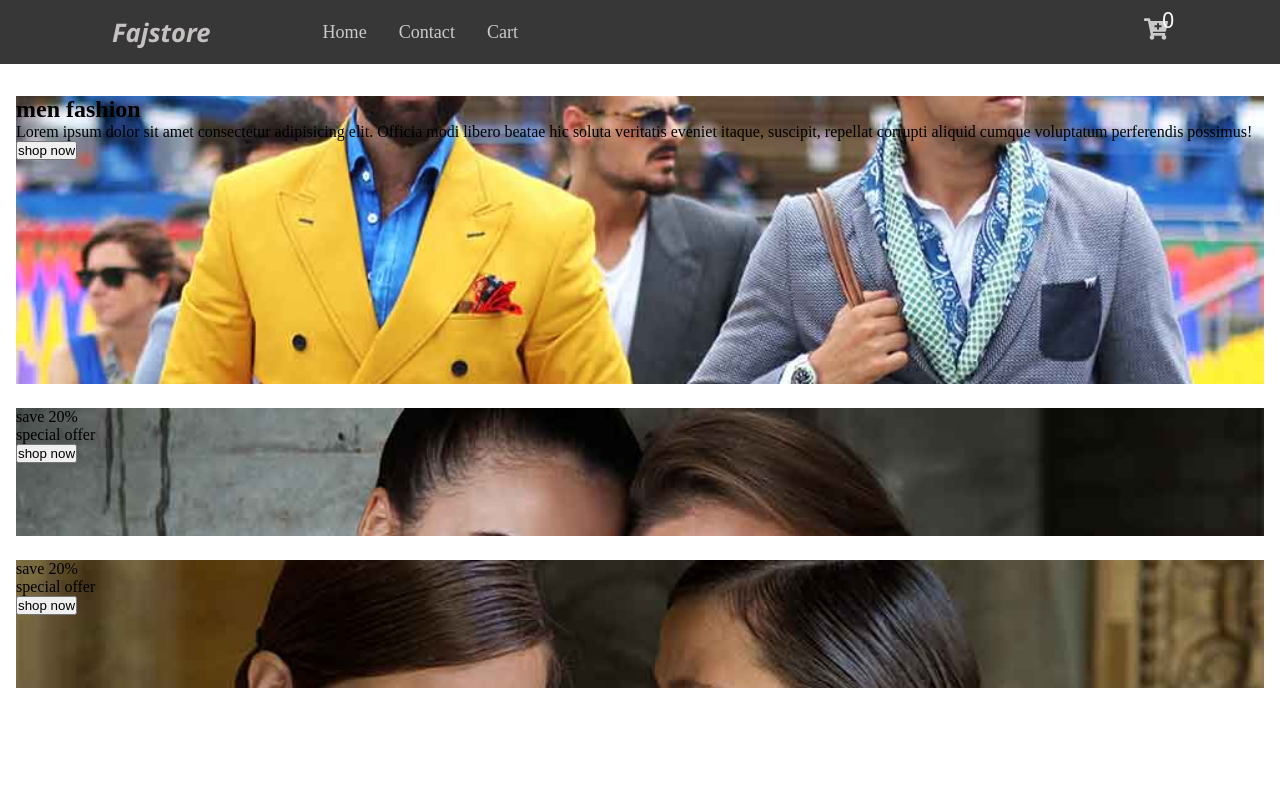
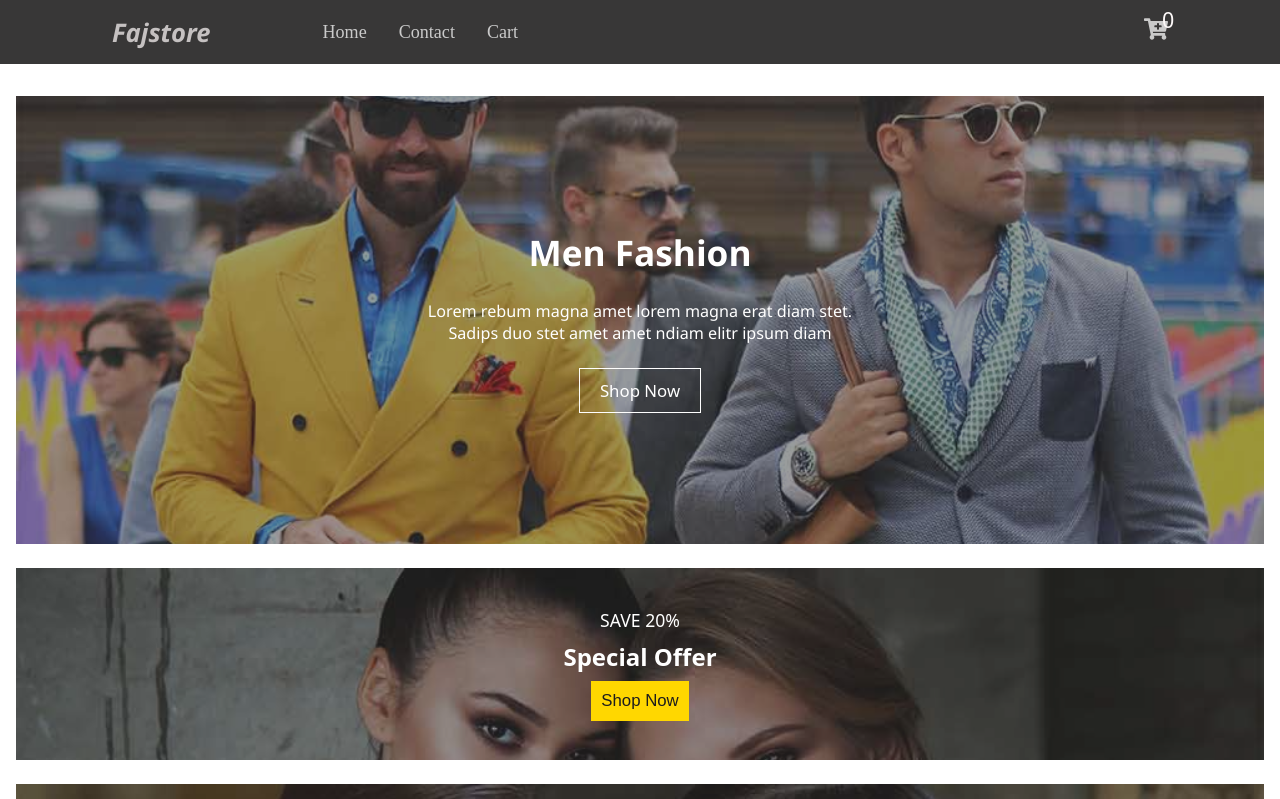
Before and after one commit to juliusfaj/shopping-website, a React (Create React App) app: page / in a window 1280 px wide. Shown: the top 799 px of the page. Built offline with nearby package versions, Linux system fonts and the light colour scheme.

Commit message:
code update

```diff
--- a/src/index.css
+++ b/src/index.css
@@ -135,12 +135,12 @@
 /* 992px */
 @media screen and (min-width: 992px) {
   .small-nav {
-    display: none;
+    display: none !important;
   }
 
   .show-sidebar,
   .sidebar {
-    display: none;
+    display: none !important;
   }
 
   .big-nav {
@@ -208,17 +208,95 @@
   margin-bottom: 1.5rem;
 }
 
+.banner div .overlay {
+  width: 100%;
+  height: 100%;
+  display: flex;
+  justify-content: center;
+  align-items: center;
+  flex-direction: column;
+  background: rgba(56, 56, 56, 0.493);
+  color: white;
+}
+
 .first-container {
   background: url("./img/carousel-1.jpg");
-  height: 18rem;
+  height: 28rem;
   background-position: center;
   background-size: cover;
   background-repeat: no-repeat;
 }
 
+.first-container .overlay h1 {
+  text-transform: capitalize;
+  font-family: "Segoe UI", Tahoma, Geneva, Verdana, sans-serif;
+  font-size: 2.2rem;
+}
+
+.first-container .overlay p {
+  margin: 1.5rem 3rem;
+  text-align: center;
+  max-width: 28rem;
+  font-size: 1.01rem;
+  font-family: "Segoe UI", Tahoma, Geneva, Verdana, sans-serif;
+}
+
+.first-container .overlay button {
+  background: none;
+  padding: 10px 20px;
+  border: 1px solid white;
+  color: white;
+  text-transform: capitalize;
+  cursor: pointer;
+  font-size: 1.05rem;
+  transition: var(--page-transition);
+  font-family: system-ui, -apple-system, BlinkMacSystemFont, "Segoe UI", Roboto,
+    Oxygen, Ubuntu, Cantarell, "Open Sans", "Helvetica Neue", sans-serif;
+}
+
+.first-container .overlay button:hover {
+  background: white;
+  color: black;
+}
+
 .second-container,
 .third-container {
-  height: 8rem;
+  height: 12rem;
+}
+
+.second-container .overlay p:nth-child(1),
+.third-container .overlay p:nth-child(1) {
+  font-family: system-ui, -apple-system, BlinkMacSystemFont, "Segoe UI", Roboto,
+    Oxygen, Ubuntu, Cantarell, "Open Sans", "Helvetica Neue", sans-serif;
+  text-transform: uppercase;
+  font-size: 1.1rem;
+}
+
+.second-container .overlay p:nth-child(2),
+.third-container .overlay p:nth-child(2) {
+  margin: 0.5rem 0;
+  font-family: system-ui, -apple-system, BlinkMacSystemFont, "Segoe UI", Roboto,
+    Oxygen, Ubuntu, Cantarell, "Open Sans", "Helvetica Neue", sans-serif;
+  font-size: 1.5rem;
+  font-weight: bold;
+  text-transform: capitalize;
+}
+
+.second-container .overlay button,
+.third-container .overlay button {
+  background: gold;
+  border: none;
+  font-size: 1.05rem;
+  color: rgb(29, 29, 29);
+  padding: 10px;
+  text-transform: capitalize;
+  cursor: pointer;
+  transition: var(--page-transition);
+}
+
+.second-container .overlay button:hover,
+.third-container .overlay button:hover {
+  background: rgb(201, 171, 6);
 }
 
 .second-container {
--- a/src/pages/home.js
+++ b/src/pages/home.js
@@ -17,9 +17,8 @@ const Home = () => {
           <div className="overlay">
             <h1>men fashion</h1>
             <p>
-              Lorem ipsum dolor sit amet consectetur adipisicing elit. Officia
-              modi libero beatae hic soluta veritatis eveniet itaque, suscipit,
-              repellat corrupti aliquid cumque voluptatum perferendis possimus!
+              Lorem rebum magna amet lorem magna erat diam stet. Sadips duo stet
+              amet amet ndiam elitr ipsum diam
             </p>
             <button>shop now</button>
           </div>
```
